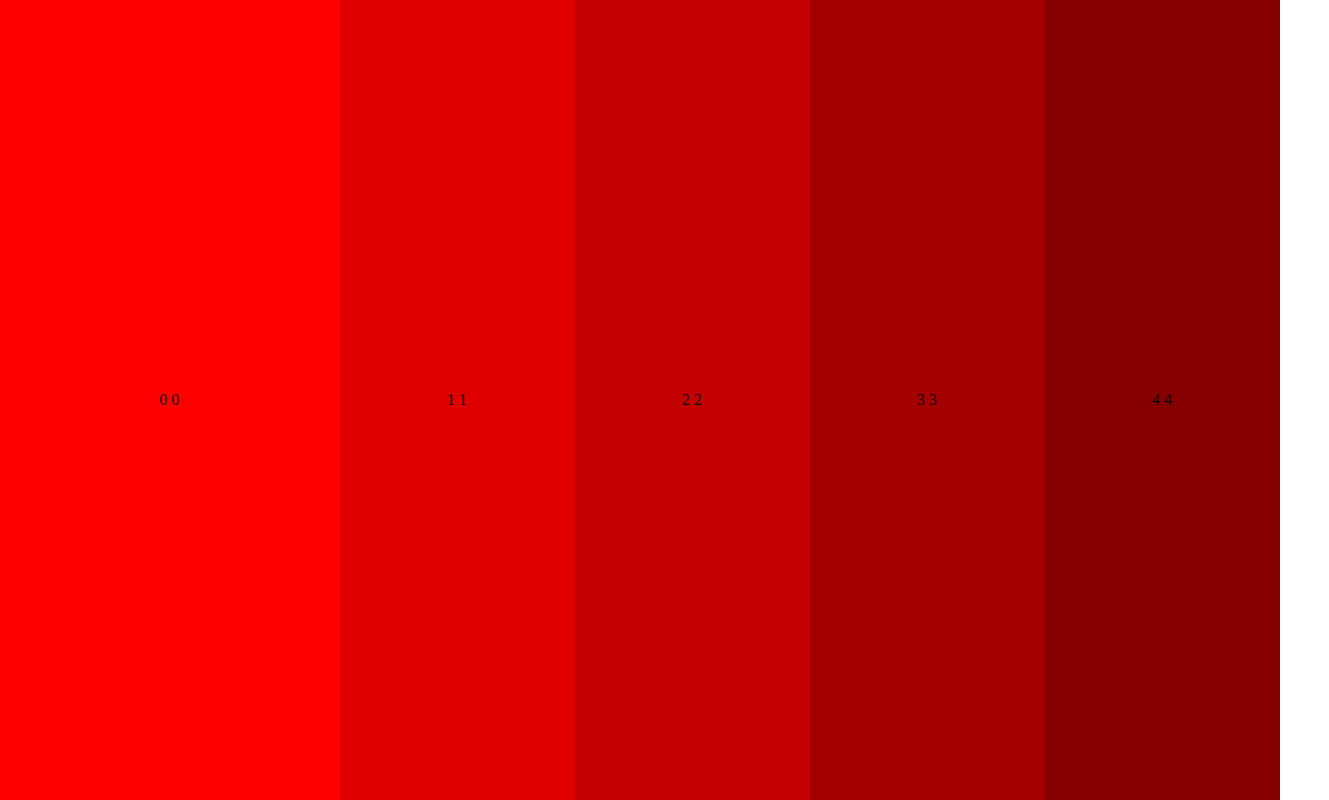
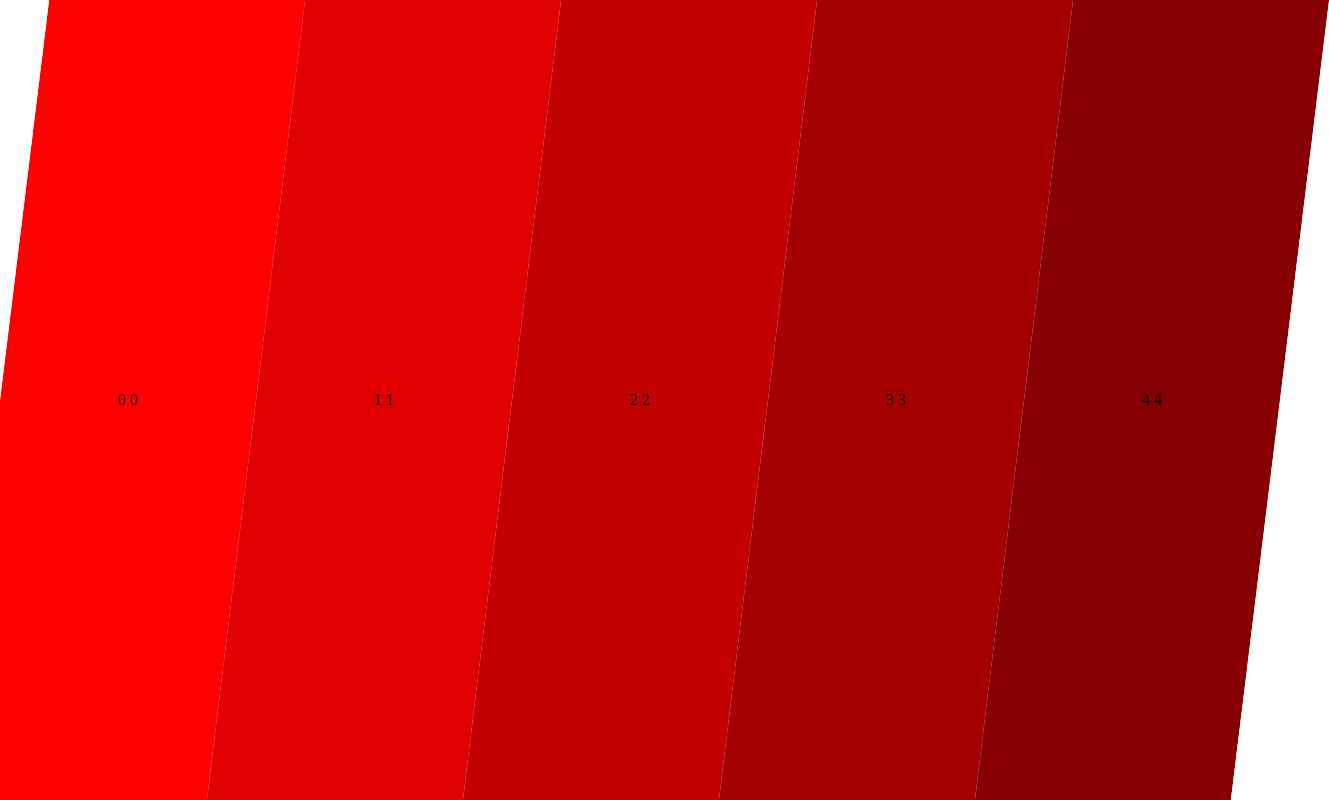
Before and after one commit to Xample/icstripes, an Angular app: page / in a window 1280 px wide. Shown: the whole page, 1329 px wide, since content can reach past the window. Built offline with nearby package versions, Linux system fonts and the light colour scheme.

Commit message:
Added skewed stripes

```diff
--- a/src/app/ic-stripes/ic-stripes.component.css
+++ b/src/app/ic-stripes/ic-stripes.component.css
@@ -2,15 +2,34 @@
 @media (orientation: portrait){
   :host {
     flex-direction: column;
+    transform: skew(0deg, -7deg);
+  }
+
+  .content {
+    transform: skew(0deg, 7deg);
   }
 }
 
+@media (orientation: landscape){
+  :host {
+    transform: skew(-7deg, 0deg);
+  }
+
+  .content {
+    transform: skew(7deg, 0deg);
+  }
+
+}
+
+
 :host {
+
   display: flex;
   flex-wrap: nowrap;
   justify-content: space-around;
   align-content: stretch;
   align-items: center;
+  overflow: hidden;
 }
 
 .stripe {
```
